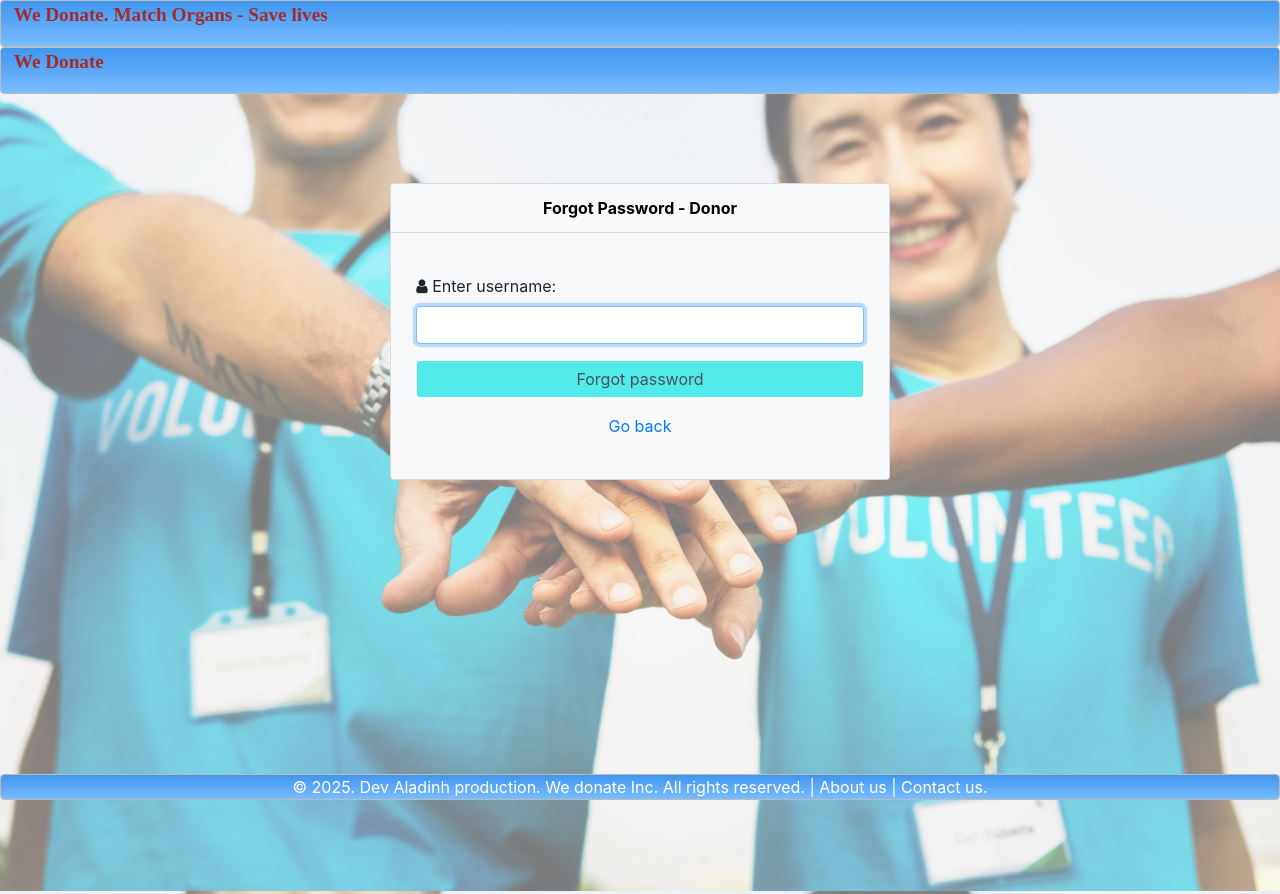
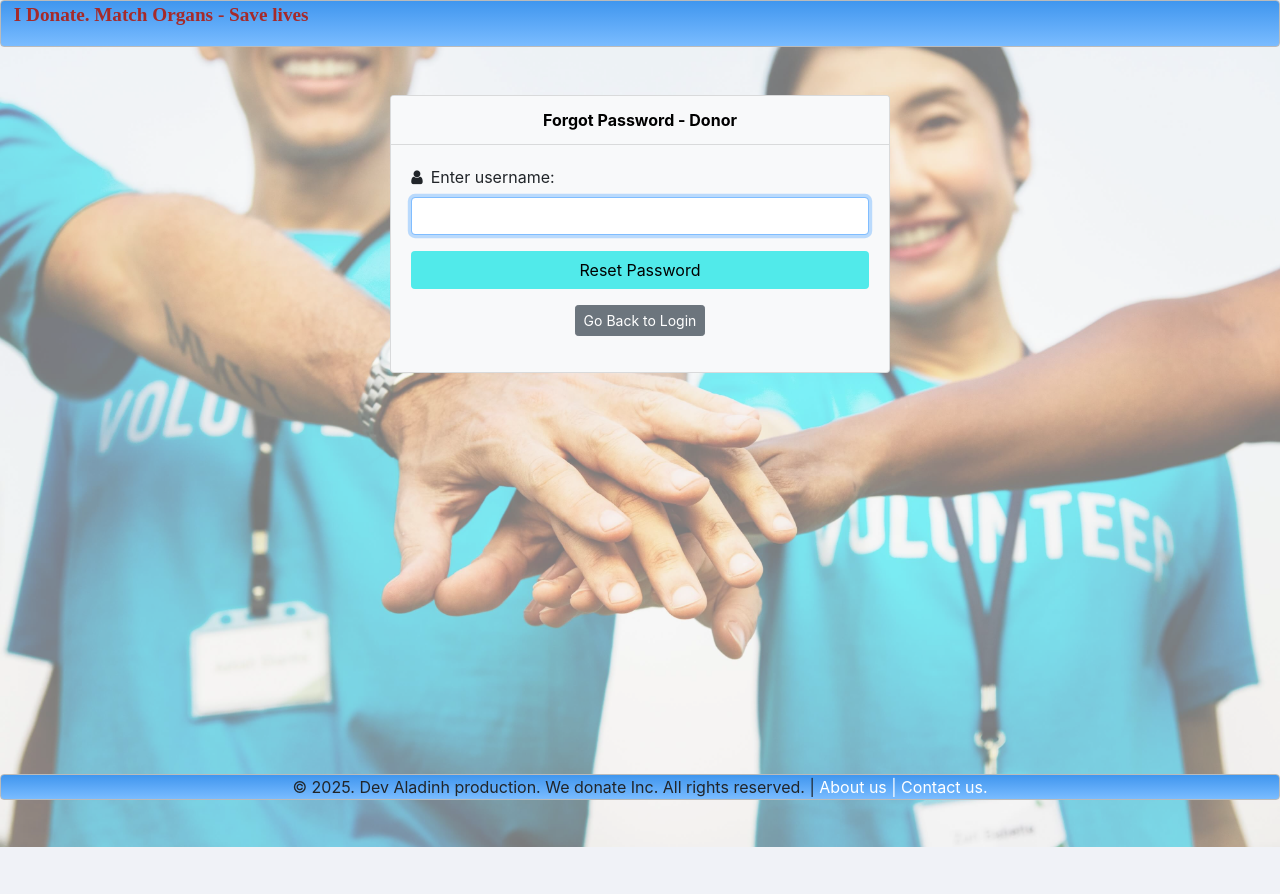
Before and after one commit to harizonelopez/Organ-Donation-App, a Django app: page /donors/forgot-password/ in a window 1280 px wide. After the commit the page ends 847 px from the top, so only its background shows below. Run offline with Django 3.2, Linux system fonts and the light colour scheme; some libraries are stand-ins or nearby versions; some web fonts are replaced.

Commit message:
refactor: update donor forgot password page layout and text

```diff
--- a/templates/donor-forgot-password.html
+++ b/templates/donor-forgot-password.html
@@ -28,43 +28,49 @@
  <body>
     <header class="zone blue">
         <div class = "nav-bar">
-            <p id = "company_name" class = "push_this_left"><a href="hospital-main-page.html">We Donate. Match Organs  - Save lives</a></p>
+            <p id = "company_name" class = "push_this_left"><a href="hospital-main-page.html">I Donate. Match Organs  - Save lives</a></p>
         </div>
     </header>
     <!-- Login form for the donors -->
-    <header class="zone blue">
-    <div class = "nav-bar"><p id = "company_name" class = "push_this_left"><a href="hospital-main-page.html">We Donate</a></p>
+    <div class="overlay">
+        <div class="container mt-5">
+            <div class="card bg-light mb-3">
+                <div class="card-header bg-light text-center">
+                    <strong>Forgot Password - Donor</strong>
                 </div>
-    </header>
-    <div class = "overlay">
-    <div class = "container">
-    <div class="card bg-light mb-3">
-        <div class="card-header bg-light mb-3"><b>Forgot Password - Donor</b></div>
-            <div class="card-content">
-                {%if success %}
-                <div class="form-group align-center">
+
+                <div class="card-body">
+                    {% if success %}
+                        <div class="alert alert-success text-center">
                             {{ msg }}
                         </div>
                     {% endif %}
+
                     <form method="POST" action="{% url 'donor-forgot-password' %}">
                         {% csrf_token %}
                         <div class="form-group">
-                        <span class="input-group-addon"><i class="fa fa-user"></i></span>
-                        <label for="username">Enter username:</label>
-                        <input type="text" name="username" class="form-control increase-width" id="username" required autofocus>
+                            <label for="username">
+                                <i class="fa fa-user mr-2"></i>Enter username:
+                            </label>
+                            <input
+                                type="text"
+                                name="username"
+                                class="form-control increase-width"
+                                id="username" required autofocus>
                         </div>
-                    <div class="form-group align-center">
-                        <button type="submit" class="btn btn-color form-control">Forgot password</button>
+
+                        <div class="form-group text-center">
+                            <button type="submit" class="btn btn-color btn-block">Reset Password</button>
                         </div>
                     </form>
-                <div class="form-group align-center">
-                    <a href="{% url 'donor-login' %}">Go back</button>
+
+                    <div class="form-group text-center">
+                        <a href="{% url 'donor-login' %}" class="btn btn-secondary btn-sm">Go Back to Login</a>
                     </div>
                 </div>
             </div>
         </div>
     </div>
-
 
     <footer class="zone blue footer_style">
         &copy; 2025. Dev Aladinh production. We donate Inc. All rights reserved. | <a href= "#">About us | </a> <a href= "#">Contact us. </a>
```
Lines whose indentation alone changed are shown as unchanged.
